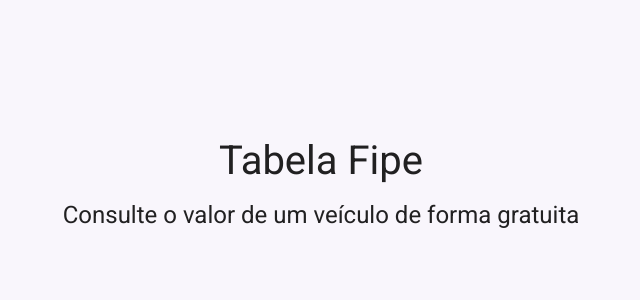
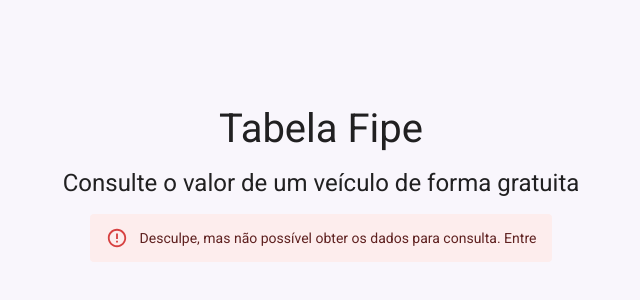
Before and after one commit to wyrla/mobiauto-fipe, a React (Vite) app: page / in a window 1280 px wide. Shown: the part 216-516 px from the top of the page, without its empty margins (319-959 px from the left). Built offline with nearby package versions, Linux system fonts and the light colour scheme; no server answers.

Commit message:
feat: add alert component and warning if brand list goes wrong

```diff
--- /dev/null
+++ b/src/components/Alert/Alert.tsx
@@ -0,0 +1,5 @@
+import MuiAlert, { AlertProps as MuiAlertProps } from "@mui/material/Alert";
+
+export const Alert = ({ children, ...props }: MuiAlertProps) => {
+  return <MuiAlert {...props}>{children}</MuiAlert>;
+};
--- /dev/null
+++ b/src/components/Alert/index.tsx
@@ -0,0 +1 @@
+export { Alert } from "./Alert";
--- a/src/pages/Home/HomePage.tsx
+++ b/src/pages/Home/HomePage.tsx
@@ -16,6 +16,7 @@
   setModelsList,
   setYearsByModelList,
 } from "../../store/slices";
+import { Alert } from "../../components/Alert";
 
 export const HomePage: React.FC = () => {
   const navigate = useNavigate();
@@ -25,7 +26,7 @@
     model: null,
     year: null,
   });
-  const { data: brands } = useGetBrandsQuery();
+  const { data: brands, isError: brandListSucceed } = useGetBrandsQuery();
   const [getModels, { isLoading: lazyGetModelIsLoading }] =
     api.endpoints.getModels.useLazyQuery();
   const [getYearListByModel, { isLoading: lazyGetYearListByModelIsLoading }] =
@@ -80,6 +81,7 @@
         <Text variant="h2" align="center">
           Consulte o valor de um veículo de forma gratuita
         </Text>
+        {brandListSucceed && (<Alert severity="error">Desculpe, mas não possível obter os dados para consulta. Entre</Alert>)}
         {brands?.length && (
           <CustomCard>
             <Suspense fallback={<Text>Carregando...</Text>}>
```
